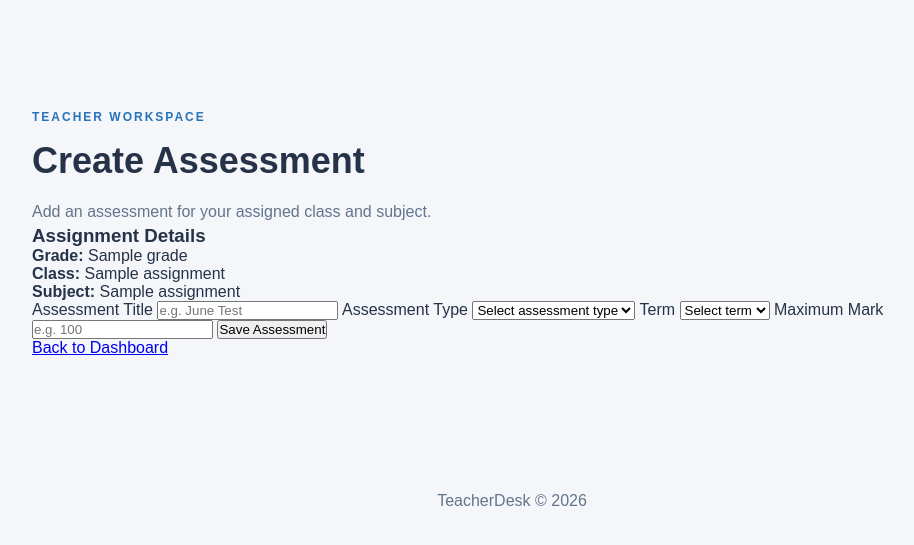
After one commit to ItumelengRandyMalau/teacherdesk, a Flask app: template app/templates/add_assessment.html in a window 1280 px wide. The commit adds this page. Shown: the top 545 px of the page, without its empty margins (128-1042 px from the left). Run offline with Flask 3, Linux system fonts and the light colour scheme; the template is opened without the code that fills it: most values are stand-ins (such as "Sample title", 1, 10 or a date in 2020).

Commit message:
Add assessment creation feature for teachers with form and routing

```diff
--- /dev/null
+++ b/app/templates/add_assessment.html
@@ -0,0 +1,69 @@
+{% extends "base.html" %} {% block title %}Add Assessment | TeacherDesk{%
+endblock %} {% block content %}
+<main class="welcome">
+  <p class="eyebrow">TEACHER WORKSPACE</p>
+
+  <h2>Create Assessment</h2>
+
+  <p class="intro">Add an assessment for your assigned class and subject.</p>
+
+  <section class="staff-list">
+    <h3>Assignment Details</h3>
+
+    <p><strong>Grade:</strong> {{ assignment.grade }}</p>
+    <p><strong>Class:</strong> {{ assignment.class_name }}</p>
+    <p><strong>Subject:</strong> {{ assignment.subject }}</p>
+
+    {% if message %}
+    <p class="error">{{ message }}</p>
+    {% endif %}
+
+    <form method="POST">
+      <label for="title">Assessment Title</label>
+      <input
+        type="text"
+        id="title"
+        name="title"
+        placeholder="e.g. June Test"
+        required
+      />
+
+      <label for="assessment_type">Assessment Type</label>
+      <select id="assessment_type" name="assessment_type" required>
+        <option value="">Select assessment type</option>
+        <option value="Test">Test</option>
+        <option value="Assignment">Assignment</option>
+        <option value="Project">Project</option>
+        <option value="Examination">Examination</option>
+        <option value="Practical">Practical</option>
+      </select>
+
+      <label for="term">Term</label>
+      <select id="term" name="term" required>
+        <option value="">Select term</option>
+        <option value="1">Term 1</option>
+        <option value="2">Term 2</option>
+        <option value="3">Term 3</option>
+        <option value="4">Term 4</option>
+      </select>
+
+      <label for="max_mark">Maximum Mark</label>
+      <input
+        type="number"
+        id="max_mark"
+        name="max_mark"
+        min="1"
+        step="0.5"
+        placeholder="e.g. 100"
+        required
+      />
+
+      <button type="submit">Save Assessment</button>
+    </form>
+
+    <p>
+      <a href="{{ url_for('teacher_dashboard') }}"> Back to Dashboard </a>
+    </p>
+  </section>
+</main>
+{% endblock %}
```
Also changed, not shown: app/__init__.py (+69 -1 lines), app/templates/teacher.html (+11 -0 lines).
